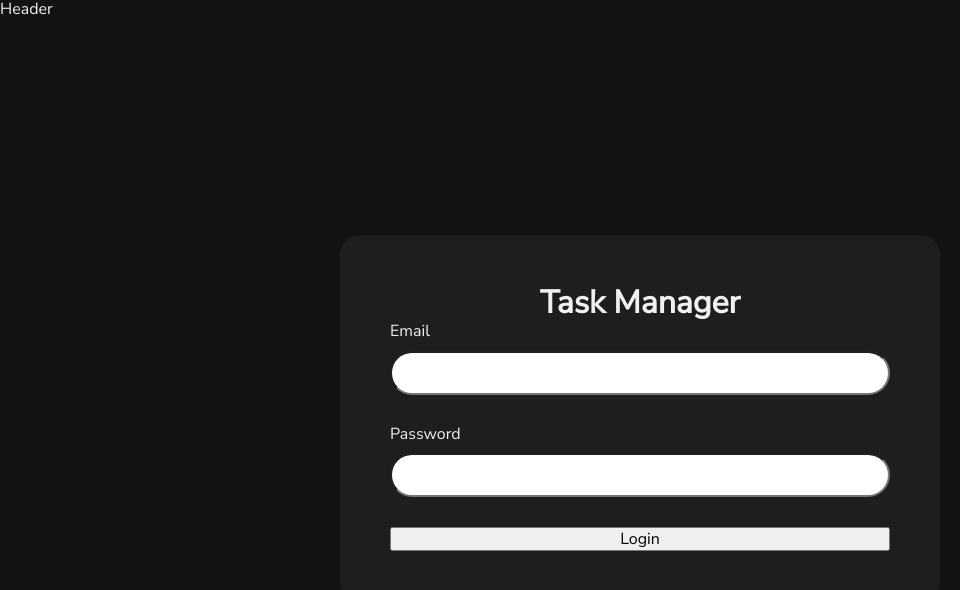
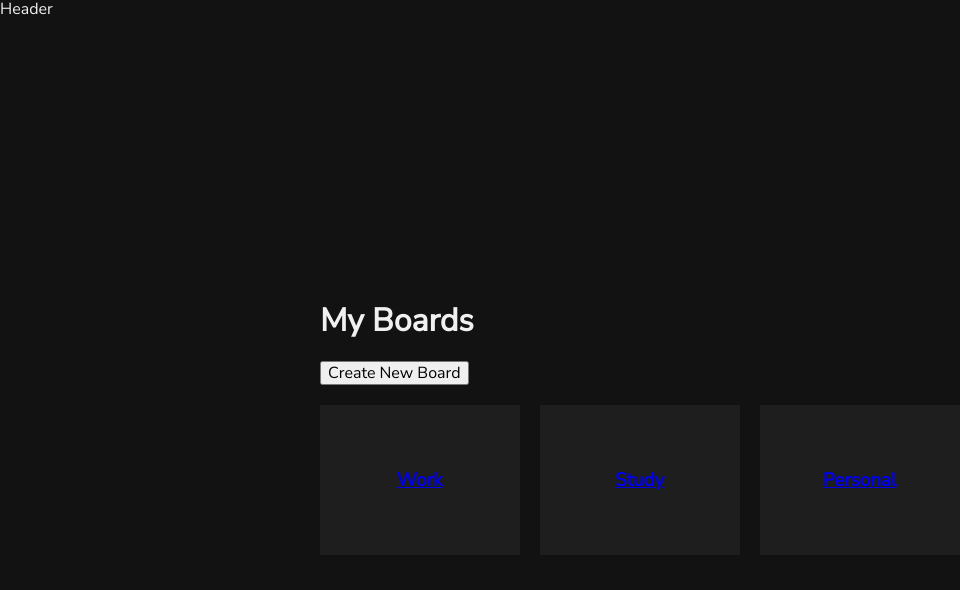
Before and after one commit to mxtrd/taskflow, a React (Vite) app: page / in a window 1280 px wide. Shown: the top 590 px of the page, without its empty margins (0-960 px from the left). Built offline with nearby package versions, Linux system fonts and the light colour scheme.

Commit message:
feat(boards): scaffold boards page ui (#12)

```diff
--- a/src/app/App.tsx
+++ b/src/app/App.tsx
@@ -1,8 +1,8 @@
-import LoginPage from "@/pages/login-page"
+import BoardsPage from "@/pages/boards-page"
 
 const App = () => {
   return (
-      <LoginPage />
+      <BoardsPage />
   )
 }
 
--- /dev/null
+++ b/src/pages/boards-page/ui/BoardsPage.module.scss
@@ -0,0 +1,19 @@
+.boards {
+  display: flex;
+  flex-wrap: wrap;
+  align-items: center;
+  gap: 20px;
+}
+
+.board {
+  display: flex;
+  align-items: center;
+  justify-content: center;
+  width: 200px;
+  height: 150px;
+  background-color: var(--bg-surface);
+}
+
+.button {
+  margin-bottom: 20px;
+}
--- a/src/pages/boards-page/ui/BoardsPage.tsx
+++ b/src/pages/boards-page/ui/BoardsPage.tsx
@@ -1,9 +1,31 @@
-import BaseLayout from '@/app/layouts/base-layout'
+import BaseLayout from "@/app/layouts/base-layout"
+import baseStyles from "@/app/styles/base.module.scss"
+import styles from "./BoardsPage.module.scss"
 
 const BoardsPage = () => {
   return (
     <BaseLayout title="Taskflow" description="Taskflow - boards page">
-      <div>BoardsPage</div>
+      <section className={styles.boards}>
+        <div className={baseStyles.container}>
+          <div className={baseStyles.content}>
+            <h1 className={styles.title}>My Boards</h1>
+            <button className={styles.button} type="button">
+              Create New Board
+            </button>
+            <div className={styles.boards}>
+              <a className={styles.board} href="#">
+                <h3 className={styles.boardTitle}>Work</h3>
+              </a>
+              <a className={styles.board} href="#">
+                <h3 className={styles.boardTitle}>Study</h3>
+              </a>
+              <a className={styles.board} href="#">
+                <h3 className={styles.boardTitle}>Personal</h3>
+              </a>
+            </div>
+          </div>
+        </div>
+      </section>
     </BaseLayout>
   )
 }
```
